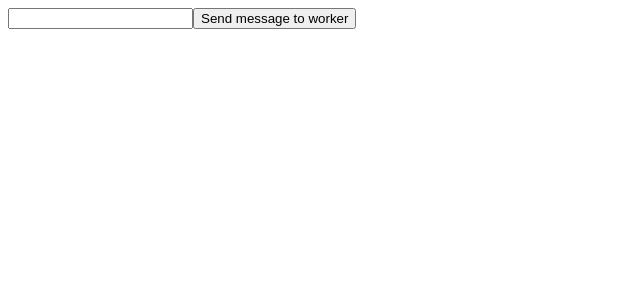
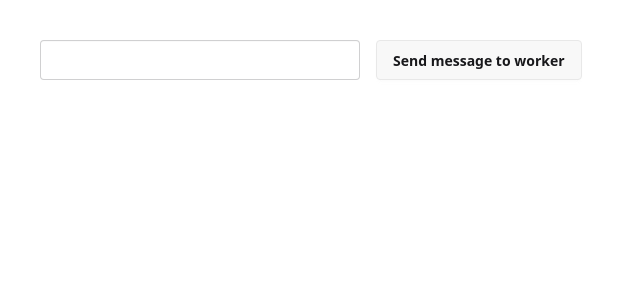
Before and after one commit to nguyenyou/comlink-worker-react, a React (Vite) app: page / in a window 1280 px wide. Shown: the top 300 px of the page, without its empty margins (0-640 px from the left). Built offline with nearby package versions, Linux system fonts and the light colour scheme.

Commit message:
🚢 ship it

```diff
--- a/package.json
+++ b/package.json
@@ -10,14 +10,17 @@
     "preview": "vite preview"
   },
   "dependencies": {
+    "@tailwindcss/vite": "^4.1.11",
     "react": "^19.1.0",
-    "react-dom": "^19.1.0"
+    "react-dom": "^19.1.0",
+    "tailwindcss": "^4.1.11"
   },
   "devDependencies": {
     "@eslint/js": "^9.29.0",
     "@types/react": "^19.1.8",
     "@types/react-dom": "^19.1.6",
     "@vitejs/plugin-react": "^4.5.2",
+    "daisyui": "^5.0.43",
     "eslint": "^9.29.0",
     "eslint-plugin-react-hooks": "^5.2.0",
     "eslint-plugin-react-refresh": "^0.4.20",
--- a/src/App.jsx
+++ b/src/App.jsx
@@ -12,18 +12,26 @@ export default function App({ worker }) {
   }, [worker]);
 
   return (
-    <div>
+    <div className="p-10">
+      <div className="flex gap-4">
         <input
+          className="input"
           type="text"
           name=""
           id=""
           value={input}
           onChange={(e) => setInput(e.target.value)}
         />
-      <button onClick={() => worker.postMessage([Number(input)])}>
+        <button
+          className="btn"
+          onClick={() => worker.postMessage([Number(input)])}
+        >
           Send message to worker
         </button>
+      </div>
+      <div>
         <p>{result}</p>
+      </div>
     </div>
   );
 }
--- a/src/index.css
+++ b/src/index.css
@@ -0,0 +1,2 @@
+@import "tailwindcss";
+@plugin "daisyui";
--- a/vite.config.js
+++ b/vite.config.js
@@ -1,8 +1,11 @@
 import { defineConfig } from 'vite'
 import react from '@vitejs/plugin-react'
 
+import tailwindcss from '@tailwindcss/vite'
+
+
 // https://vite.dev/config/
 export default defineConfig({
-  plugins: [react()],
+  plugins: [react(), tailwindcss()],
   base: process.env.PAGES_BASE_PATH || '/',
 })
```
Also changed, not shown: 1 other file (tests, documents, lock files or other folders). Lines whose indentation alone changed are shown as unchanged.
